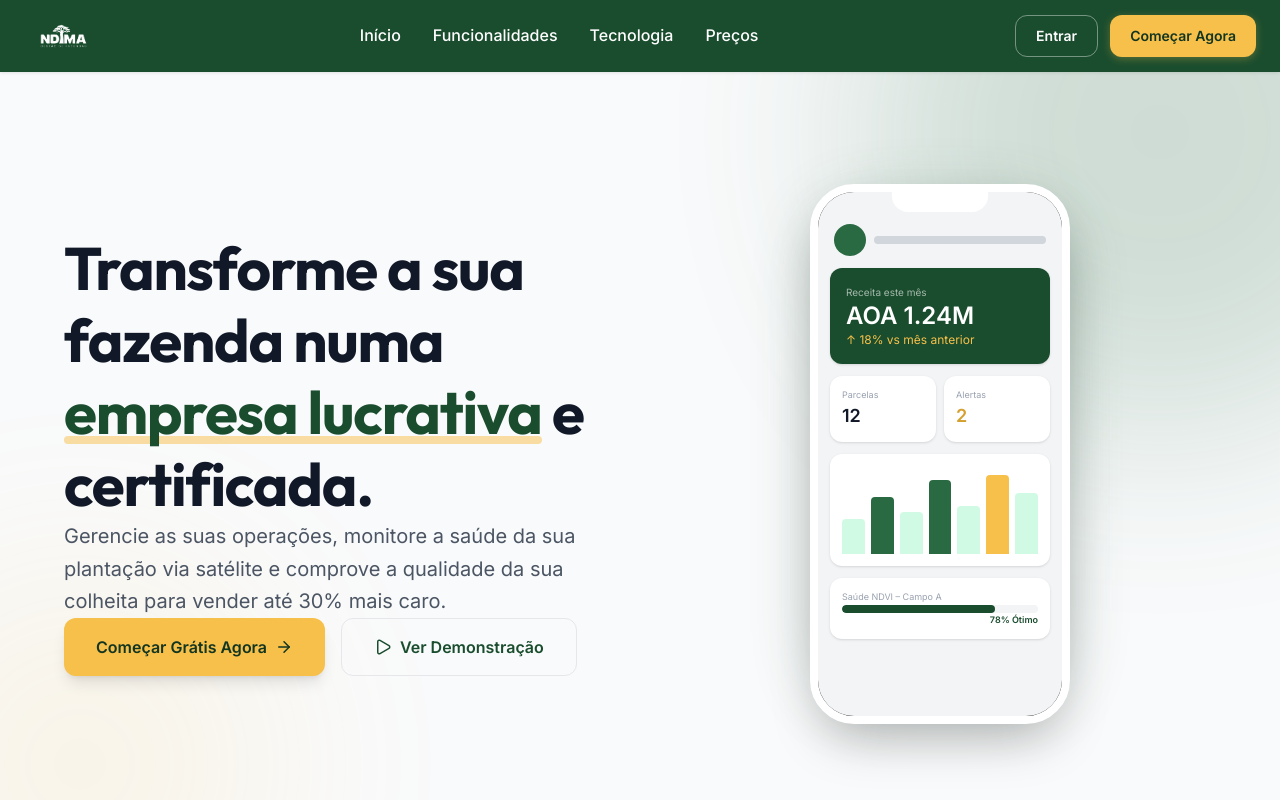
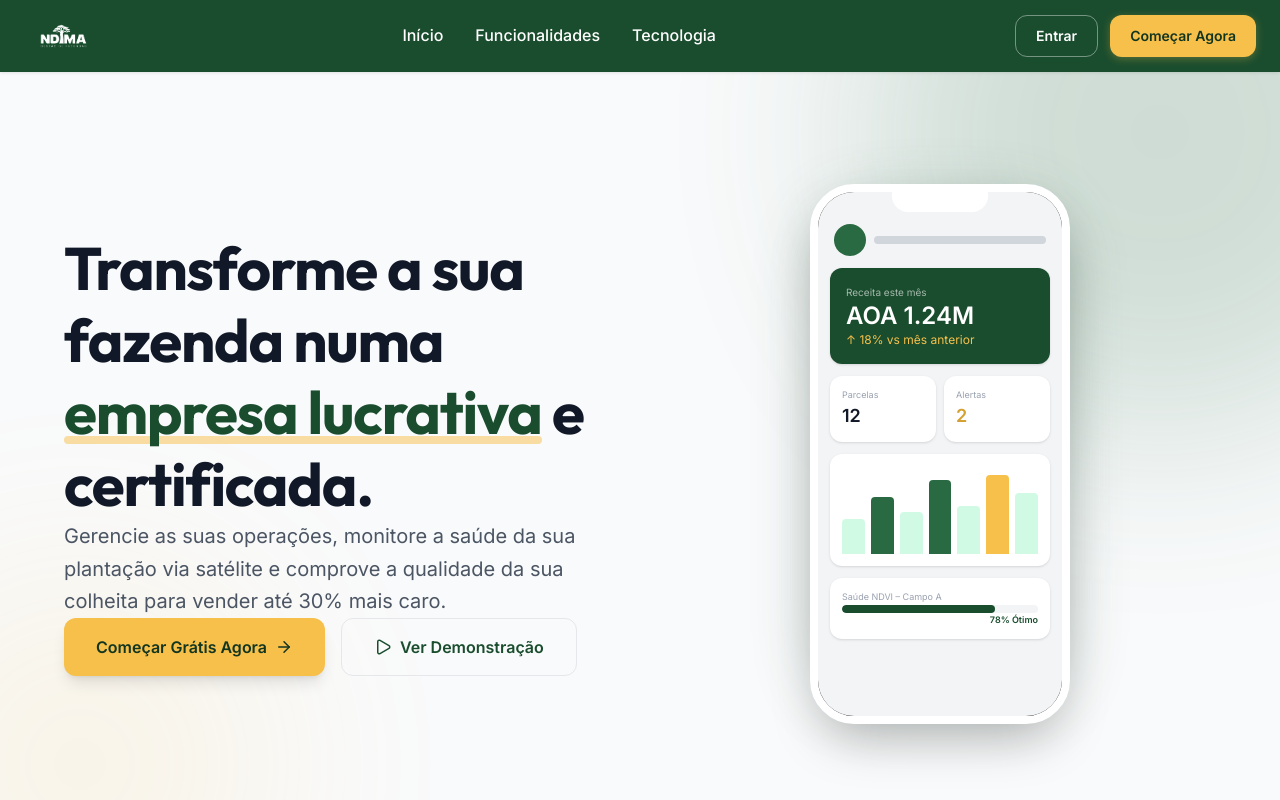
Before and after one commit to NDIMA-Gestao-Inteligente-de-Fazendas/Frontend-NDIMA, a React (Vite) app: page / in a window 1280 px wide. Shown: the top 800 px of the page. Built offline with nearby package versions, Linux system fonts and the light colour scheme.

Commit message:
preco removed

```diff
--- a/src/components/Header.tsx
+++ b/src/components/Header.tsx
@@ -47,7 +47,6 @@ export default function Header() {
                         <a href="#inicio" className="font-medium transition-colors hover:text-yellow-300" style={{ color: 'white' }}>Início</a>
                         <a href="#funcionalidades" className="font-medium transition-colors hover:text-yellow-300" style={{ color: 'white' }}>Funcionalidades</a>
                         <a href="#tecnologia" className="font-medium transition-colors hover:text-yellow-300" style={{ color: 'white' }}>Tecnologia</a>
-                        <a href="#precos" className="font-medium transition-colors hover:text-yellow-300" style={{ color: 'white' }}>Preços</a>
                     </nav>
 
                     {/* Desktop Actions */}
```
